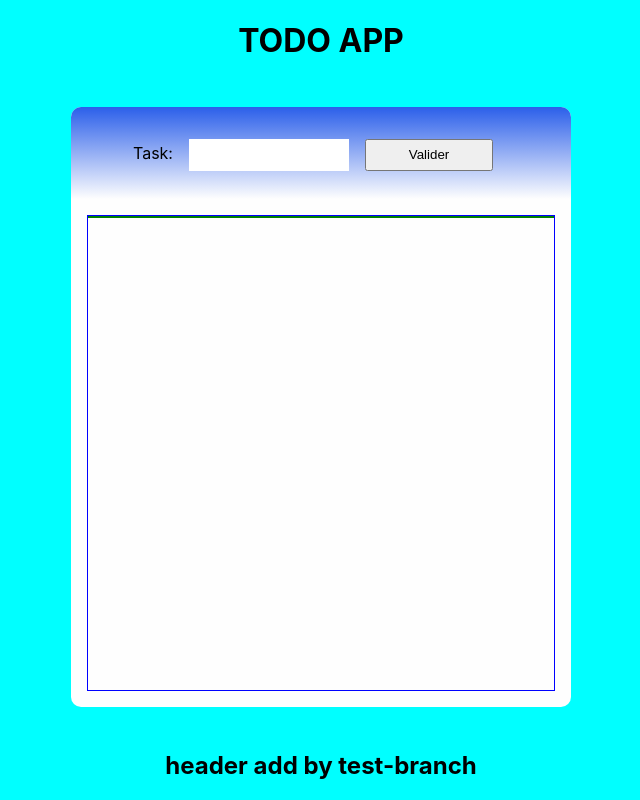
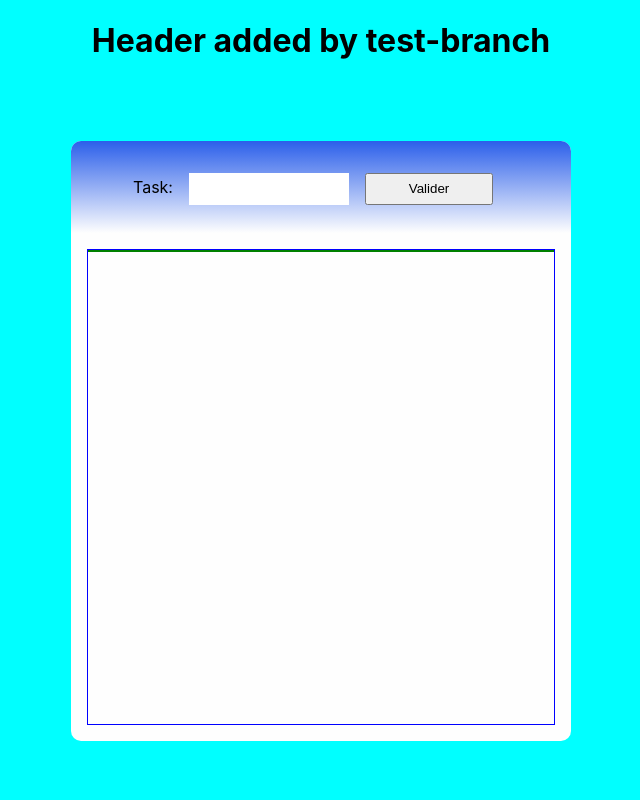
Before and after one commit to vincentferraro/todo-react, a React (Create React App) app: page / in a window 1280 px wide. Shown: the whole page, without its empty margins (319-959 px from the left). Built offline with nearby package versions, Linux system fonts and the light colour scheme.

Commit message:
add header by test-branch

```diff
--- a/src/App.js
+++ b/src/App.js
@@ -5,9 +5,8 @@ import TodoList from "./components/TodoList";
 function App() {
   return (
     <div className="div-app">
-      <h1>TODO APP</h1>
+      <h1> Header added by test-branch</h1>
       <TodoList />
-      <h2> header add by test-branch</h2>
     </div>
   );
 }
```
